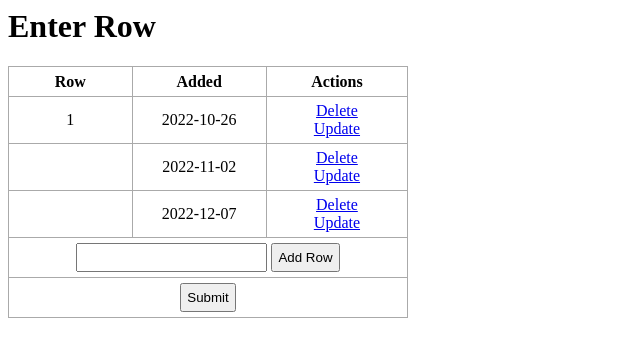
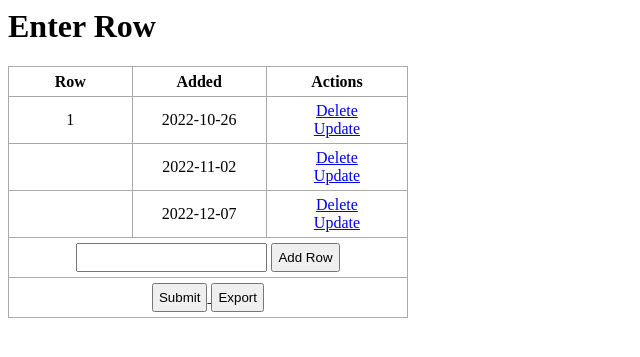
Before and after one commit to wliang13/BarcodeScanner, a Flask app: page / in a window 1280 px wide. Shown: the top 357 px of the page, without its empty margins (0-640 px from the left). Run offline with Flask 2, Linux system fonts and the light colour scheme; data comes from the database, SQL or seed files in the repository.

Commit message:
Update index3.html

```diff
--- a/templates/index3.html
+++ b/templates/index3.html
@@ -69,6 +69,9 @@
                                 <a href="/video_page" type="none">
                                     <button style="padding: 5px">Submit</button>
                                 </a>
+                                <a href="/export" type="none">
+                                    <button style="padding: 5px">Export</button>
+                                </a>
                             </td>
                         </tr>
                     </tfoot>
@@ -101,6 +104,7 @@
     </div>
 </body>
 
+
     <!--<form action="/" method="POST" style="margin: 0 auto">
         &ensp;<input type="text" name="content">
         <input type="submit" value="Add Row">
```
